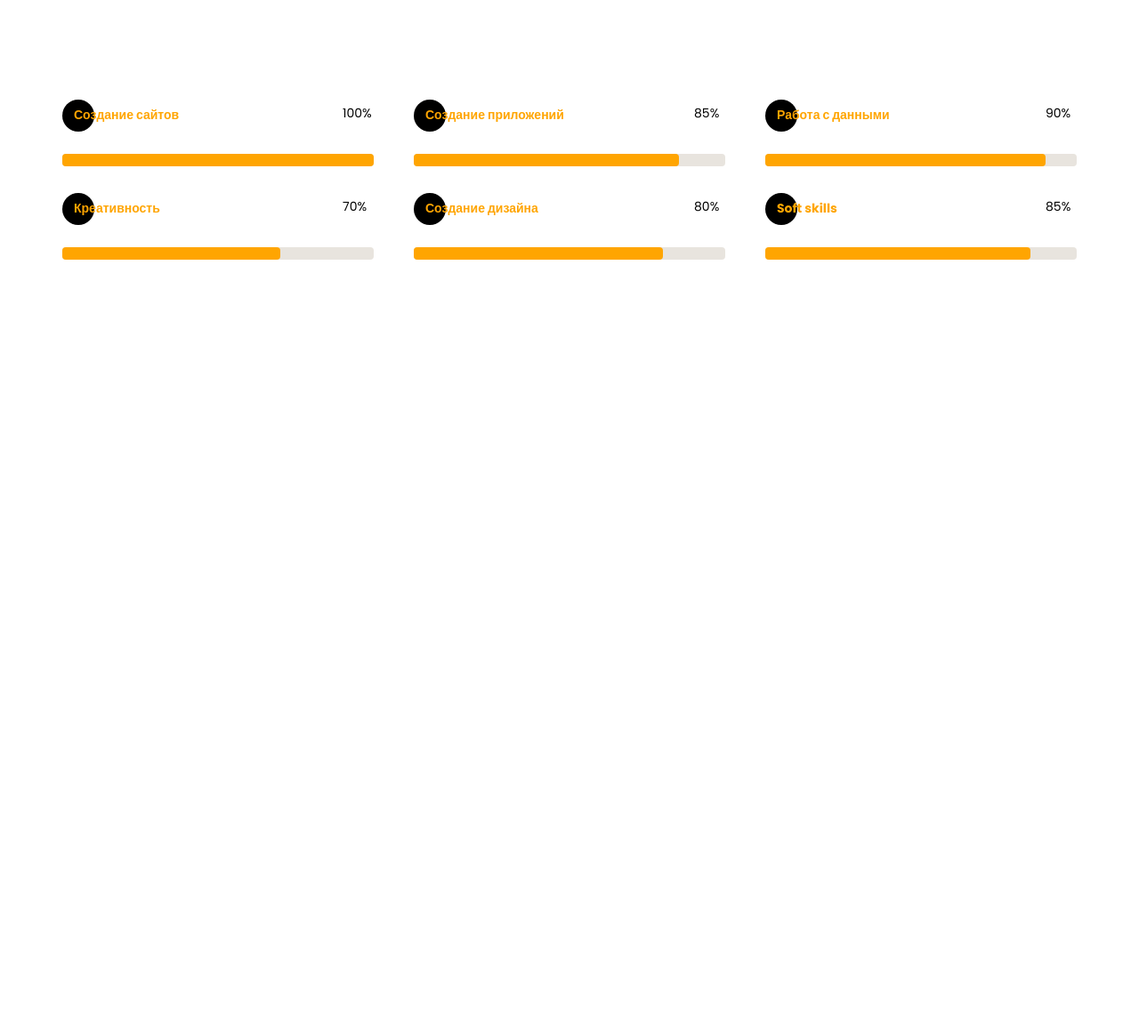
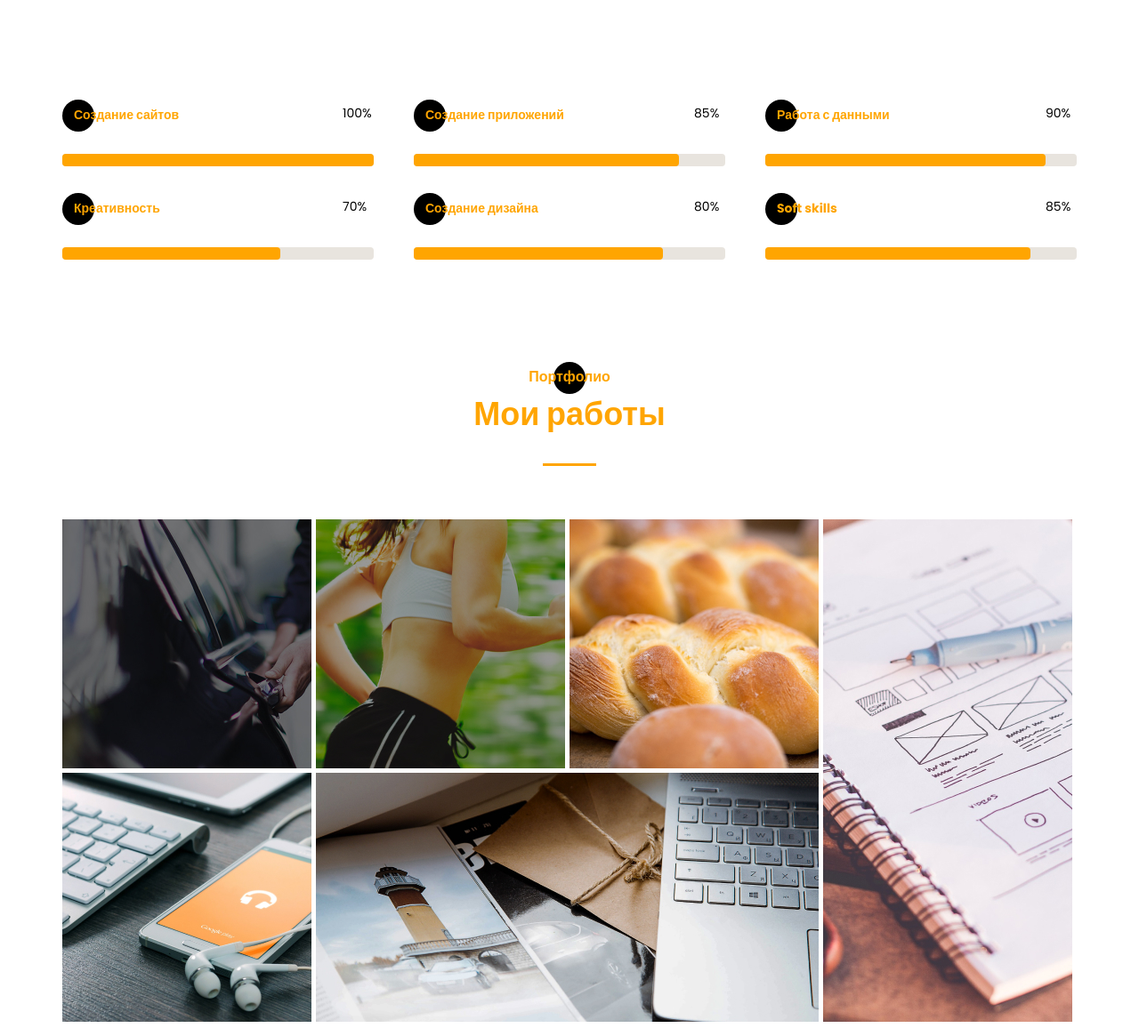
Before and after one commit to ARESKAN2108/portfolio, a website: page src/index.html in a window 1280 px wide. Shown: the part 3209-4365 px from the top of the page at 89% size. Before the commit the page ends 3501 px from the top, so only its background shows below. Drawn offline with Linux system fonts and the light colour scheme.

Commit message:
portfolio

```diff
--- a/src/index.html
+++ b/src/index.html
@@ -406,6 +406,35 @@
 	</div>
 </section>
 
+<section class="portfolio">
+	<div class="container">
+		<h2 class="title title_fz16 portfolio__title">Портфолио</h2>
+		<div class="title title_fz36 portfolio__subtitle">Мои работы</div>
+		<div class="divider"></div>
+
+		<div class="portfolio__wrapper">
+			<a href="#" class="portfolio__item">
+				<img src="img/works/uber.jpg" alt="uber">
+			</a>
+			<a href="#" class="portfolio__item">
+				<img src="img/works/pulse.jpg" alt="pulse">
+			</a>
+			<a href="#" class="portfolio__item">
+				<img src="img/works/bread.jpg" alt="test">
+			</a>
+			<a href="#" class="portfolio__item vertical">
+				<img src="img/works/plans.jpg" alt="test">
+			</a>
+			<a href="#" class="portfolio__item">
+				<img src="img/works/ipad.jpg" alt="test">
+			</a>
+			<a href="#" class="portfolio__item horizontal">
+				<img src="img/works/mac.jpg" alt="test">
+			</a>
+		</div>
+	</div>
+</section>
+
 <script src="js/script.js"></script>
 </body>
 </html>
--- /dev/null
+++ b/src/sass/blocks/_portfolio.scss
@@ -0,0 +1,40 @@
+.portfolio {
+  padding-top: 120px;
+  &__title {
+    position: relative;
+    text-align: center;
+    @include before-circle;
+    &:before {
+      top: -5px;
+      left: 50%;
+      transform: translateX(-50%);
+    }
+  }
+  &__subtitle {
+    text-align: center;
+  }
+  &__wrapper {
+    margin-top: 60px;
+    display: grid;
+    grid-template: repeat(2, 280px) / repeat(4, 280px);
+    grid-auto-rows: 280px;
+    gap: 5px;
+    .vertical {
+      grid-row: 1 / 3;
+      grid-column: 4 / 5;
+    }
+    .horizontal {
+      grid-row: 2 / 3;
+      grid-column: 2 / 4;
+    }
+  }
+  &__item {
+    transition: all 0.5s;
+    img {
+      width: 100%;
+    }
+    &:hover {
+      filter: grayscale(90%);
+    }
+  }
+}
--- a/src/sass/style.scss
+++ b/src/sass/style.scss
@@ -28,3 +28,4 @@
 @import "blocks/about";
 @import "blocks/resume";
 @import "blocks/skills";
+@import "blocks/portfolio";
```
Also changed, not shown: src/img/works/bread.jpg (added), src/img/works/ipad.jpg (added), src/img/works/mac.jpg (added), src/img/works/plans.jpg (added), src/img/works/pulse.jpg (added), src/img/works/uber.jpg (added), src/sass/style.css, 1 other file.
